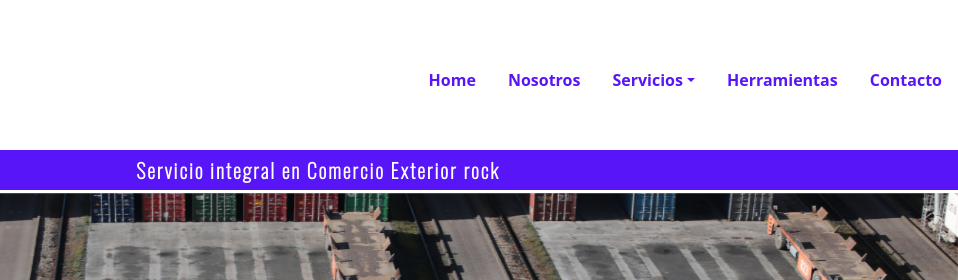
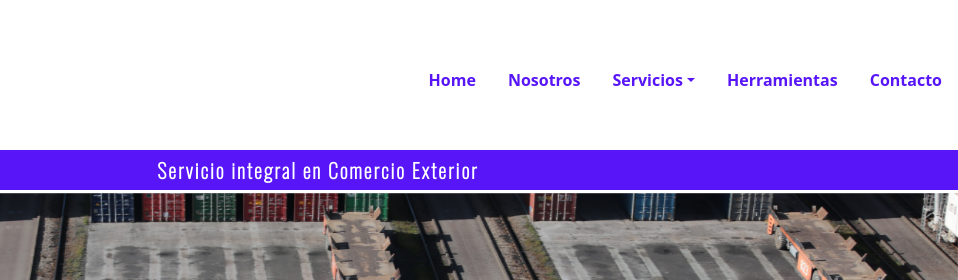
Before and after one commit to Fernandogaston/servicio-comex, a website: page index.html in a window 1280 px wide. Shown: the top 280 px of the page, 322-1280 px from the left. Drawn offline with nearby package versions, Linux system fonts and the light colour scheme.

Commit message:
Se borra rock

```diff
--- a/index.html
+++ b/index.html
@@ -49,7 +49,7 @@
         <!--carousel-->
         <section>
             <div class="row">
-                <div class="col-sm-12 Servicio__Integral">Servicio integral en Comercio Exterior rock</div>
+                <div class="col-sm-12 Servicio__Integral">Servicio integral en Comercio Exterior</div>
             </div>
             <div class="row">
               <div id="carouselExampleInterval" class="carousel slide" data-bs-ride="carousel">
```
